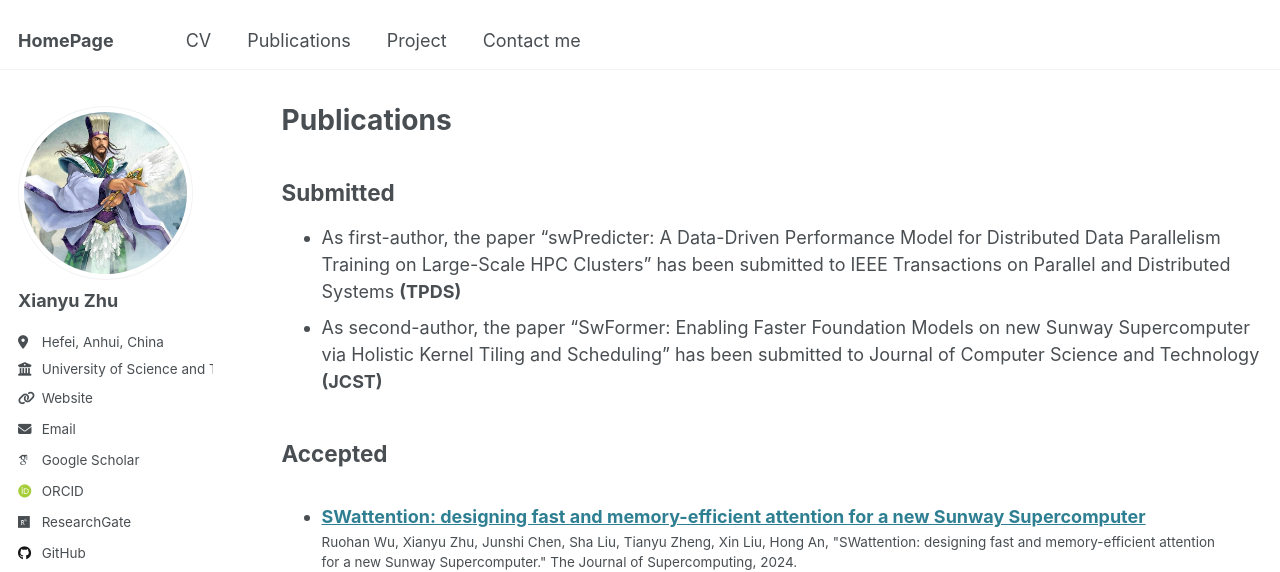
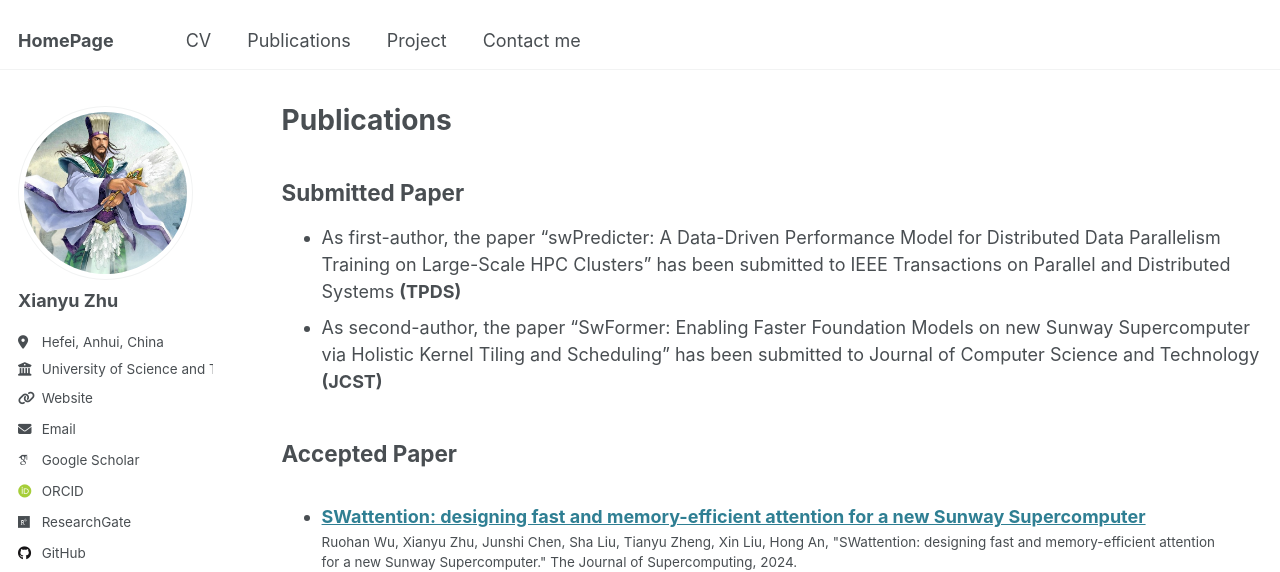
Before and after one commit to zhuxy-USTC/zhuxy-USTC.github.io, a Jekyll site: the page built from _pages/publications.md, in a window 1280 px wide and 1324 px high. Shown: the top 572 px of the window. Built offline with Jekyll 4.4.1, drawn with Linux system fonts in a browser that asks for light colours; some web fonts are replaced.

Commit message:
Update publications.md

```diff
--- a/_pages/publications.md
+++ b/_pages/publications.md
@@ -5,11 +5,11 @@ permalink: /publications/
 author_profile: true
 ---
 
-## Submitted
+## Submitted Paper
 * As first-author, the paper "swPredicter: A Data-Driven Performance Model for Distributed Data Parallelism Training on Large-Scale HPC Clusters" has been submitted to IEEE Transactions on Parallel and Distributed Systems **(TPDS)**
 * As second-author, the paper "SwFormer: Enabling Faster Foundation Models on new Sunway Supercomputer via Holistic Kernel Tiling and Scheduling" has been submitted to Journal of Computer Science and Technology **(JCST)**
 
-## Accepted
+## Accepted Paper
 <ul>{% for post in site.publications reversed %}
   {% include archive-single-cv.html %}
   {% endfor %}</ul>
```
